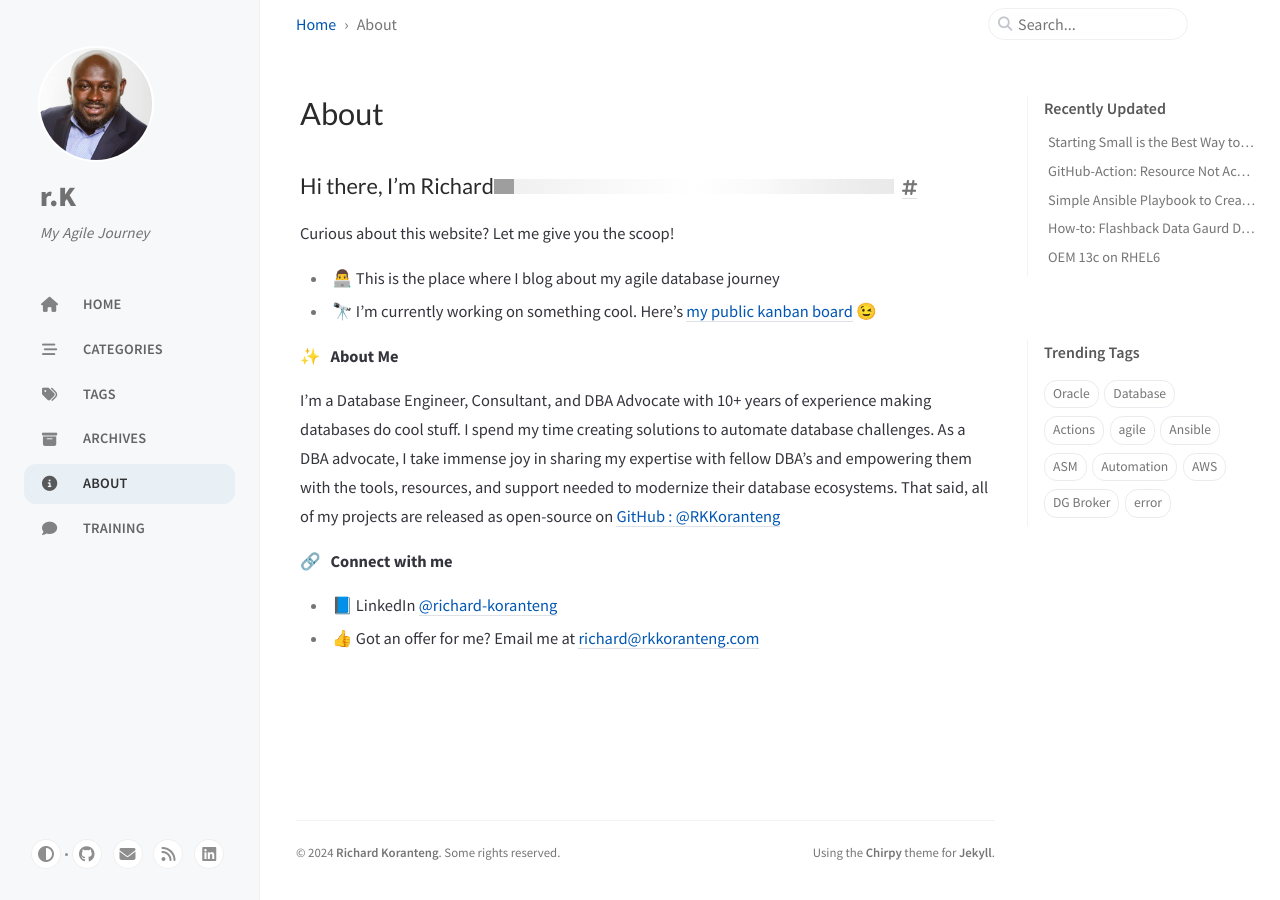
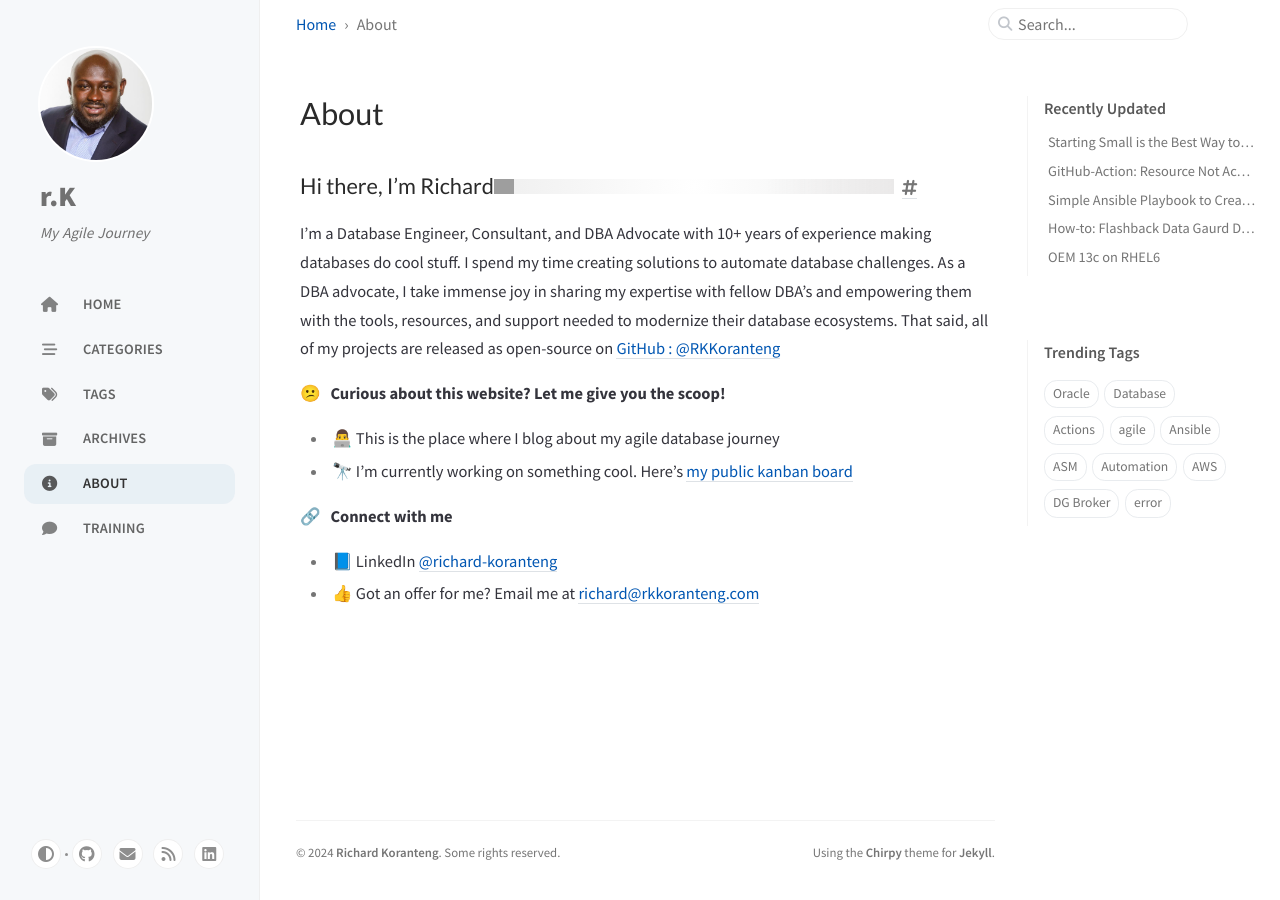
Before and after one commit to RKKoranteng/blog, a Jekyll site: the page built from _tabs/about.md, in a window 1280 px wide. Built offline with Jekyll 4.4.1, drawn with Linux system fonts in a browser that asks for light colours; cached includes are drawn as plain includes; grey boxes are pictures that could not be loaded.

Commit message:
formatting

```diff
--- a/_tabs/about.md
+++ b/_tabs/about.md
@@ -6,15 +6,11 @@ order: 4
 
 ### Hi there, I'm Richard<a href="https://rkkoranteng.com/" target="blank"><img src="https://media.giphy.com/media/hvRJCLFzcasrR4ia7z/giphy.gif" width="5%"></a>
 
-Curious about this website? Let me give you the scoop!
-* 👨‍💻  This is the place where I blog about my agile database journey
-* 🔭  I’m currently working on something cool. Here's [my public kanban board](https://github.com/users/RKKoranteng/projects/23) 😉
-
-
-✨ &nbsp; **About Me**
-
 I'm a Database Engineer, Consultant, and DBA Advocate with 10+ years of experience making databases do cool stuff. I spend my time creating solutions to automate database challenges. As a DBA advocate, I take immense joy in sharing my expertise with fellow DBA's and empowering them with the tools, resources, and support needed to modernize their database ecosystems. That said, all of my projects are released as open-source on [GitHub : @RKKoranteng](https://github.com/RKKoranteng)
 
+😕 &nbsp; **Curious about this website? Let me give you the scoop!**
+* 👨‍💻  This is the place where I blog about my agile database journey
+* 🔭  I’m currently working on something cool. Here's [my public kanban board](https://github.com/users/RKKoranteng/projects/23)
 
 🔗 &nbsp; **Connect with me**
 * 📘 LinkedIn <a href="https://www.linkedin.com/in/richard-koranteng" target="blank">@richard-koranteng</a>
```
